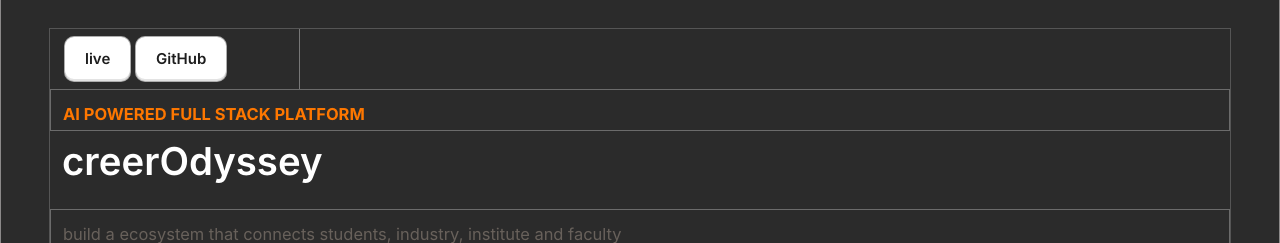
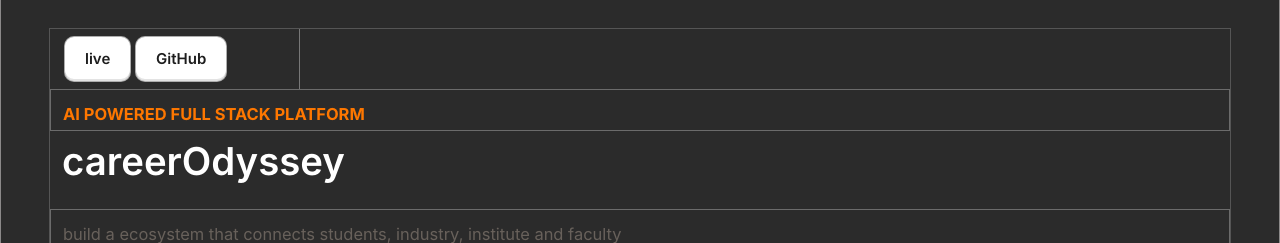
Before and after one commit to SHAFEE12/portfolio2, a React (Vite) app: page / in a window 1280 px wide. Shown: the part 5320-5563 px from the top of the page. Built offline with nearby package versions, Linux system fonts and the light colour scheme; no server answers; a web font is replaced by a local one.

Commit message:
Update portfolio and CareerOdyssey project

```diff
--- a/src/data/projects.js
+++ b/src/data/projects.js
@@ -32,7 +32,7 @@
   },
   {
     id: 'netflix ',
-    title: 'creerOdyssey',
+    title: 'careerOdyssey',
     category: 'AI powered full stack platform',
     description:
       'build a ecosystem that connects students, industry, institute and faculty',
```
